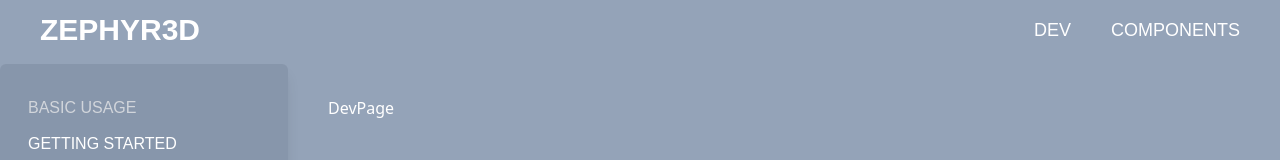
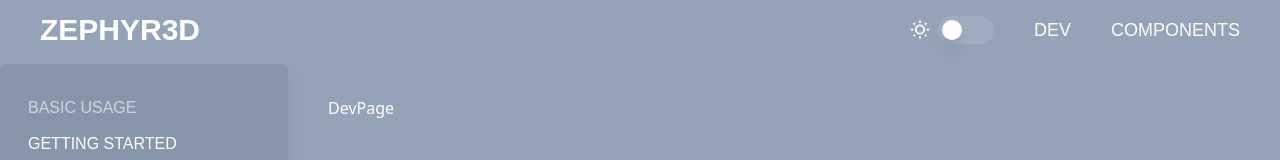
Before and after one commit to madraven05/zephyr3d, a Next.js app in the folder website/: page /dev in a window 1280 px wide. Shown: the top 160 px of the page. Built offline with nearby package versions, Linux system fonts and the light colour scheme; a web font is replaced by a local one.

Commit message:
dark mode functionality added

```diff
--- a/package.json
+++ b/package.json
@@ -6,10 +6,12 @@
     "website"
   ],
   "dependencies": {
+    "@headlessui/react": "^2.1.3",
     "@react-spring/three": "^9.7.4",
     "@react-three/fiber": "^8.17.5",
     "autoprefixer": "^10.4.20",
     "postcss": "^8.4.41",
+    "react-icons": "^5.3.0",
     "tailwindcss": "^3.4.10"
   },
   "devDependencies": {
--- a/website/src/components/hero.tsx
+++ b/website/src/components/hero.tsx
@@ -2,7 +2,7 @@ import React from "react";
 
 const Hero = () => {
   return (
-    <div className="flex flex-col justify-center items-center w-full h-screen bg-slate-400 p-10">
+    <div className="flex flex-col justify-center items-center w-full h-screen bg-slate-400 dark:bg-slate-800 p-10">
       <h1>Zephyr3D</h1>
       <p>
         A 3D component library made using React Three Fiber, Tailwind and React
--- a/website/src/components/navbar.tsx
+++ b/website/src/components/navbar.tsx
@@ -1,5 +1,7 @@
 import Link from "next/link";
-import React from "react";
+import React, { useEffect, useState } from "react";
+import { Switch } from "@headlessui/react";
+import { MdOutlineWbSunny, MdOutlineDarkMode } from "react-icons/md";
 
 const Navbar = () => {
   const navbarItems = [
@@ -13,11 +15,47 @@ const Navbar = () => {
       link: "/docs/components",
     },
   ];
+
+  const [darkModeEnabled, setDarkModeEnabled] = useState(false);
+
+  useEffect(() => {
+    if (darkModeEnabled) {
+      document.documentElement.classList.toggle("dark");
+    } else {
+        document.documentElement.classList.remove('dark');
+    }
+  }, [darkModeEnabled]);
+
   return (
     <nav className="flex justify-center items-center gap-10 text-white font-heading uppercase">
-        {navbarItems.map(item => (
-            <Link href={item.link} className="text-lg hover:font-bold hover:-translate-y-1 hover:cursor-pointer transition duration-300 ease-in-out">{item.title}</Link>
-        ))}
+      {/* Dark mode toggle */}
+      <div className="flex justify-center items-center gap-2">
+        {!darkModeEnabled ? (
+          <MdOutlineWbSunny className="text-xl" />
+        ) : (
+          <MdOutlineDarkMode className="text-xl" />
+        )}
+        <Switch
+          onChange={setDarkModeEnabled}
+          checked={darkModeEnabled}
+          className="group relative flex h-7 w-14 cursor-pointer rounded-full bg-white/10 p-1 transition-colors duration-200 ease-in-out focus:outline-none data-[focus]:outline-1 data-[focus]:outline-white data-[checked]:bg-white/10"
+        >
+          <span
+            aria-hidden="true"
+            className="pointer-events-none inline-block size-5 translate-x-0 rounded-full bg-white ring-0 shadow-lg transition duration-200 ease-in-out group-data-[checked]:translate-x-7"
+          />
+        </Switch>
+      </div>
+
+      {/* Nav Items */}
+      {navbarItems.map((item) => (
+        <Link
+          href={item.link}
+          className="text-lg hover:font-bold hover:-translate-y-1 hover:cursor-pointer transition duration-300 ease-in-out"
+        >
+          {item.title}
+        </Link>
+      ))}
     </nav>
   );
 };
--- a/website/src/components/sidebar.tsx
+++ b/website/src/components/sidebar.tsx
@@ -92,7 +92,7 @@ const Sidebar: React.FC<SidebarProps> = () => {
   };
 
   return (
-    <aside className="sm:hidden lg:block hidden fixed w-72 h-screen overflow-auto py-8 px-7 bg-slate-800/10 shadow-lg rounded-md text-white font-heading uppercase">
+    <aside className="sm:hidden lg:block hidden fixed w-72 h-screen overflow-auto py-8 px-7 bg-slate-800/10 dark:bg-slate-700/10 shadow-lg rounded-md text-white font-heading uppercase">
       {/* side nav */}
       <ul className="flex flex-col gap-3">
         {sidebarNavItems[pageName as string].map((item) => (
--- a/website/src/pages/_app.tsx
+++ b/website/src/pages/_app.tsx
@@ -25,7 +25,6 @@ function MyApp({ Component, pageProps, router }: AppProps) {
           </SidebarLayout>
         )}
       </div>
-      ;
     </>
   );
 }
--- a/website/src/styles/global.css
+++ b/website/src/styles/global.css
@@ -6,6 +6,7 @@
 
 body {
   @apply bg-slate-400;
+  @apply dark:bg-slate-800;
   @apply text-white;
 }
 
--- a/website/tailwind.config.ts
+++ b/website/tailwind.config.ts
@@ -1,6 +1,7 @@
 import type { Config } from "tailwindcss";
 
 const config: Config = {
+  darkMode: 'class',
   content: [
     "./src/pages/**/*.{js,ts,jsx,tsx,mdx}",
     "./src/components/**/*.{js,ts,jsx,tsx,mdx}",
```
Also changed, not shown: 1 other file (tests, documents, lock files or other folders).
